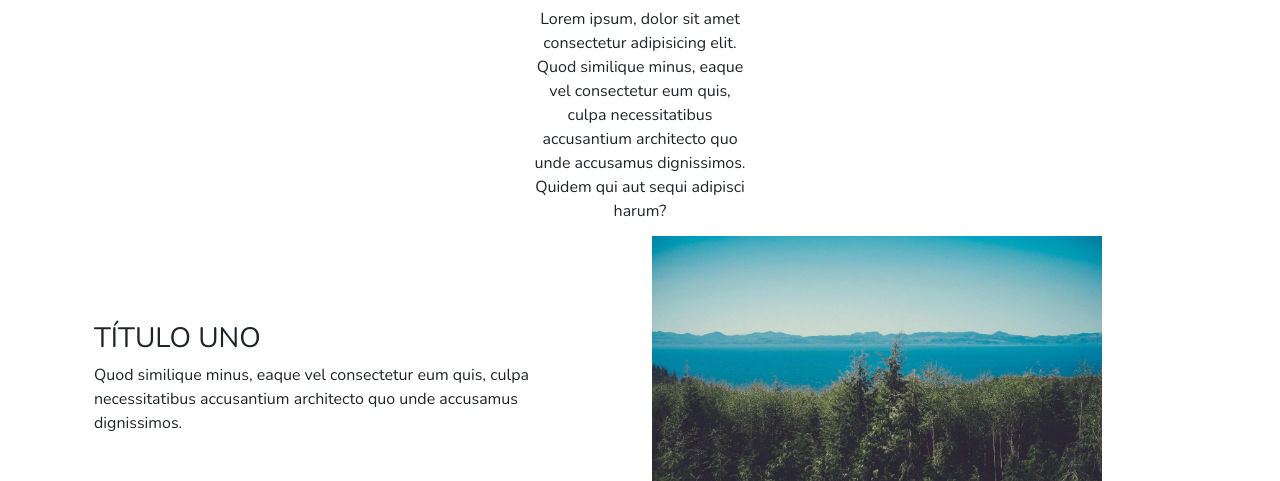
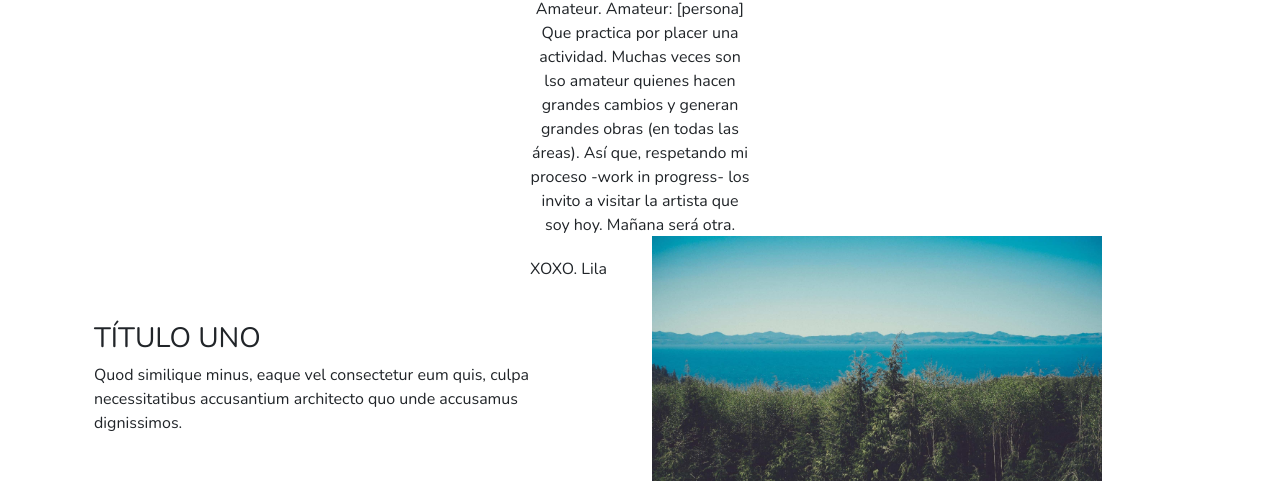
Before and after one commit to dalivainer/lila-gemini, a website: page index.html in a window 1280 px wide. Shown: the part 698-1179 px from the top of the page. Drawn offline with nearby package versions, Linux system fonts and the light colour scheme.

Commit message:
content changes

```diff
--- a/index.html
+++ b/index.html
@@ -52,7 +52,8 @@
             <section class="intro">
                 <div>
                     <h2>ARTISTA VISUAL</h2>
-                    <P>Lorem ipsum, dolor sit amet consectetur adipisicing elit. Quod similique minus, eaque vel consectetur eum quis, culpa necessitatibus accusantium architecto quo unde accusamus dignissimos. Quidem qui aut sequi adipisci harum?</P>
+                    <P>Soy una artista visual en formación. Algunos dirían: Amateur. Amateur: [persona] Que practica por placer una actividad. Muchas veces son lso amateur quienes hacen grandes cambios y generan grandes obras (en todas las áreas). Así que, respetando mi proceso -work in progress- los invito a visitar la artista que soy hoy. Mañana será otra.</P>
+                    <p>XOXO. Lila</p>
                 </div>
             </section>
             <!-- Galería -->
```
